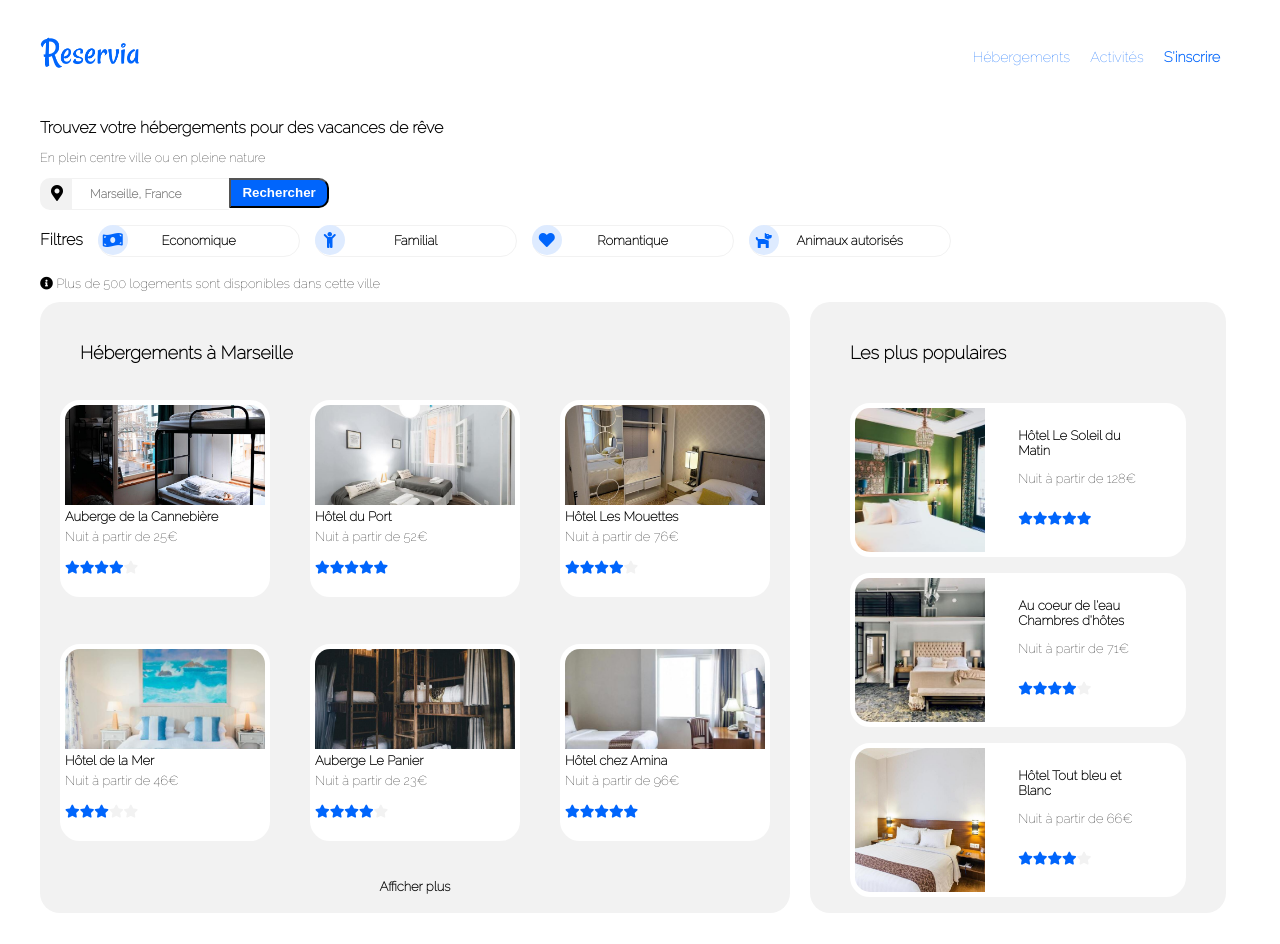
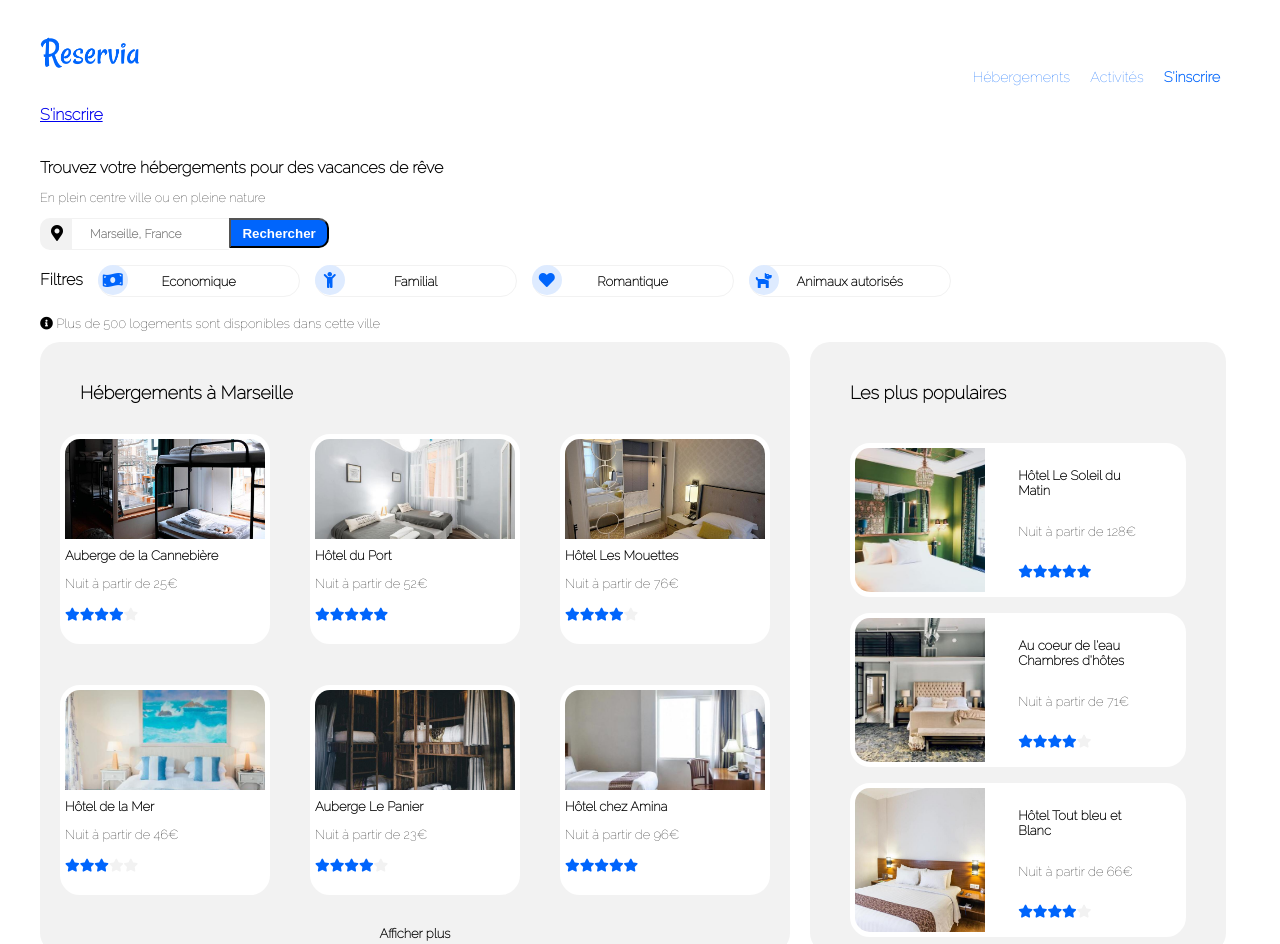
Before and after one commit to ayaaleksija/AlexiaGondardChampagne_2_30032021, a plain HTML site: page index.html in a window 1280 px wide. Shown: the top 944 px of the page. Drawn offline with Linux system fonts and the light colour scheme; a web font is replaced by a local one.

Commit message:
upload des details (marges...)

```diff
--- a/index.html
+++ b/index.html
@@ -14,16 +14,17 @@
 
             <!--HEADER-->
             <header>
-                <h1 class="logo">
-                    <img src="images/logo/Reservia@3x.png" alt="Logo de Réservia" />
-                </h1>
-
+                <div class="first">
+                    <h1 class="logo"><img src="images/logo/Reservia@3x.png" alt="Logo de Réservia" /></h1>
+                    <h4 class="inscription"><a href="Inscription"> S'inscrire</a></h4>
+                </div>
                 <nav id="navigation">
                     <ul class="nav">
                         <li class="link_hbgmt"><a href="#hebergements"> Hébergements</a></li>
                         <li class="link_act"><a href="#activites"> Activités</a></li>
                         <li class="link_suscribe"><a href="S'inscrire.html"> S'inscrire</a></li>
                     </ul>
+
                 </nav>
             </header>
 
@@ -92,7 +93,7 @@
                         <figure class="hotels">
                             <a class="cadre_img" href="#hebergements">
                                 <img class="photo_hotel" src="images/hebergements/4_small/marcus-loke-WQJvWU_HZFo-unsplash.jpg" alt="Auberge de la Cannebière" />
-                                <figcaption class="nom_hotel"> Auberge de la Cannebière</figcaption>
+                                <p class="nom_hotel"> Auberge de la Cannebière</p>
                                 <p class="prix">Nuit à partir de 25€</p>
                                 <p class="notation"><i class="fas fa-star"></i><i class="fas fa-star"></i><i class="fas fa-star"></i><i class="fas fa-star"></i><i class="fas fa-star star-grise"></i></p>
                             </a>
@@ -101,7 +102,7 @@
                         <figure class="hotels">
                             <a class="cadre_img" href="#hebergements">
                                 <img class="photo_hotel" src="images/hebergements/4_small/fred-kleber-gTbaxaVLvsg-unsplash.jpg" alt="Hôtel du Port" />
-                                <figcaption class="nom_hotel"> Hôtel du Port</figcaption>
+                                <p class="nom_hotel"> Hôtel du Port</p>
                                 <p class="prix">Nuit à partir de 52€</p>
                                 <p class="notation"><i class="fas fa-star"></i><i class="fas fa-star"></i><i class="fas fa-star"></i><i class="fas fa-star"></i><i class="fas fa-star"></i></p>
                             </a>
@@ -110,7 +111,7 @@
                         <figure class="hotels">
                             <a class="cadre_img" href="#hebergements">
                                 <img class="photo_hotel" src="images/hebergements/4_small/reisetopia-B8WIgxA_PFU-unsplash.jpg" alt="Hôtel Les mouettes" />
-                                <figcaption class="nom_hotel"> Hôtel Les Mouettes</figcaption>
+                                <p class="nom_hotel"> Hôtel Les Mouettes</p>
                                 <p class="prix">Nuit à partir de 76€</p>
                                 <p class="notation"><i class="fas fa-star"></i><i class="fas fa-star"></i><i class="fas fa-star"></i><i class="fas fa-star"></i><i class="fas fa-star star-grise"></i></p>
                             </a>
@@ -119,7 +120,7 @@
                         <figure class="hotels">
                             <a class="cadre_img" href="#hebergements">
                                 <img class="photo_hotel" src="images/hebergements/4_small/annie-spratt-Eg1qcIitAuA-unsplash.jpg" alt="Hôtel de la mer" />
-                                <figcaption class="nom_hotel"> Hôtel de la Mer</figcaption>
+                                <p class="nom_hotel"> Hôtel de la Mer</p>
                                 <p class="prix">Nuit à partir de 46€</p>
                                 <p class="notation"><i class="fas fa-star"></i><i class="fas fa-star"></i><i class="fas fa-star"></i><i class="fas fa-star star-grise"></i><i class="fas fa-star star-grise"></i></p>
                             </a>
@@ -128,7 +129,7 @@
                         <figure class="hotels">
                             <a class="cadre_img" href="#hebergements">
                                 <img class="photo_hotel" src="images/hebergements/4_small/nicate-lee-kT-ZyaiwBe0-unsplash.jpg" alt="Auberge Le Panier" />
-                                <figcaption class="nom_hotel"> Auberge Le Panier</figcaption>
+                                <p class="nom_hotel"> Auberge Le Panier</p>
                                 <p class="prix">Nuit à partir de 23€</p>
                                 <p class="notation"><i class="fas fa-star"></i><i class="fas fa-star"></i><i class="fas fa-star"></i><i class="fas fa-star"></i><i class="fas fa-star star-grise"></i></p>
                             </a>
@@ -137,7 +138,7 @@
                         <figure class="hotels">
                             <a class="cadre_img" href="#hebergements">
                                 <img class="photo_hotel" src="images/hebergements/4_small/febrian-zakaria-M6S1WvfW68A-unsplash.jpg" alt="Hôtel chez Amina" />
-                                <figcaption class="nom_hotel"> Hôtel chez Amina</figcaption>
+                                <p class="nom_hotel"> Hôtel chez Amina</p>
                                 <p class="prix">Nuit à partir de 96€</p>
                                 <p class="notation"><i class="fas fa-star"></i><i class="fas fa-star"></i><i class="fas fa-star"></i><i class="fas fa-star"></i><i class="fas fa-star"></i></p>
                             </a>
@@ -152,7 +153,7 @@
                             <figure class="populaires">
                                 <a class="cadre_img_pop" href="#hebergements">
                                     <img class="photo_populaire" src="images/hebergements/4_small/emile-guillemot-Bj_rcSC5XfE-unsplash.jpg" alt="Hôtel Le soleil du matin" />
-                                        <figcaption class="nom_populaire"> Hôtel Le Soleil du Matin</figcaption>
+                                        <p class="nom_populaire"> Hôtel Le Soleil du Matin</p>
                                         <p class="prix_pop">Nuit à partir de 128€</p>
                                         <p class="notation_pop"><i class="fas fa-star"></i><i class="fas fa-star"></i><i class="fas fa-star"></i><i class="fas fa-star"></i><i class="fas fa-star"></i></p>
                                 </a>
@@ -161,7 +162,7 @@
                             <figure class="populaires">
                                 <a class="cadre_img_pop" href="#hebergements">
                                     <img class="photo_populaire" src="images/hebergements/4_small/aw-creative-VGs8z60yT2c-unsplash.jpg" alt="Au coeur de l'eau Chambres d'hôtes" />
-                                        <figcaption class="nom_populaire"> Au coeur de l'eau Chambres d'hôtes</figcaption>
+                                        <p class="nom_populaire"> Au coeur de l'eau Chambres d'hôtes</p>
                                         <p class="prix_pop">Nuit à partir de 71€</p>
                                         <p class="notation_pop"><i class="fas fa-star"></i><i class="fas fa-star"></i><i class="fas fa-star"></i><i class="fas fa-star"></i><i class="fas fa-star star-grise"></i></p>
                                 </a>
@@ -170,7 +171,7 @@
                             <figure class="populaires">
                                 <a class="cadre_img_pop" href="#hebergements">
                                     <img class="photo_populaire" src="images/hebergements/4_small/febrian-zakaria-sjvU0THccQA-unsplash.jpg" alt="Hôtel Tout bleu et Blanc" />
-                                        <figcaption class="nom_populaire"> Hôtel Tout bleu et Blanc</figcaption>
+                                        <p class="nom_populaire"> Hôtel Tout bleu et Blanc</p>
                                         <p class="prix_pop">Nuit à partir de 66€</p>
                                         <p class="notation_pop"><i class="fas fa-star"></i><i class="fas fa-star"></i><i class="fas fa-star"></i><i class="fas fa-star"></i><i class="fas fa-star star-grise"></i></p>
                                 </a>
--- a/styleMediaQuerie.css
+++ b/styleMediaQuerie.css
@@ -4,11 +4,65 @@
 body
 {
     max-width: 425px;
+    margin-left: 10px;
 }
 
 header
 {
     display: inline;
+}
+
+.link_suscribe
+{
+    display: none;
+}
+
+.inscription
+{
+    display: inline;
+    margin-top: 35px;
+    margin-right: 5px;
+}
+
+.inscription a
+{
+    font-size: 0.9em;
+    color: #0065FC;
+    padding-top: 3px;
+    text-decoration: none;
+}
+
+.inscription a:hover
+{
+    border-top: 2px solid #0065FC;
+    margin-bottom: 5px;
+}
+
+.first
+{
+    display: flex;
+    flex-direction: row;
+    justify-content: space-between;
+}
+
+#navigation
+{
+    width: 100%;
+}
+
+.link_hbgmt,
+.link_act
+{
+    min-width: 100%;
+    font-size: 100%;
+}
+
+.link_hbgmt a:hover,
+.link_act a:hover
+{
+    border-bottom: 2px solid #0065FC;
+    padding-bottom: 20px;
+    border-top: none;
 }
 
 .accroche
@@ -82,6 +136,7 @@ header
     width: 35%;
 }
 
+
 /* HEBERGEMENTS ET POPULAIRES */
 
 #ppal
@@ -127,7 +182,7 @@ header
 {
     margin-top: 2px;
     margin-bottom: 2.7px;
-    padding-left: 5px;
+    padding-left: 10px;
 }
 
 .hebergement_marseille figure
```
